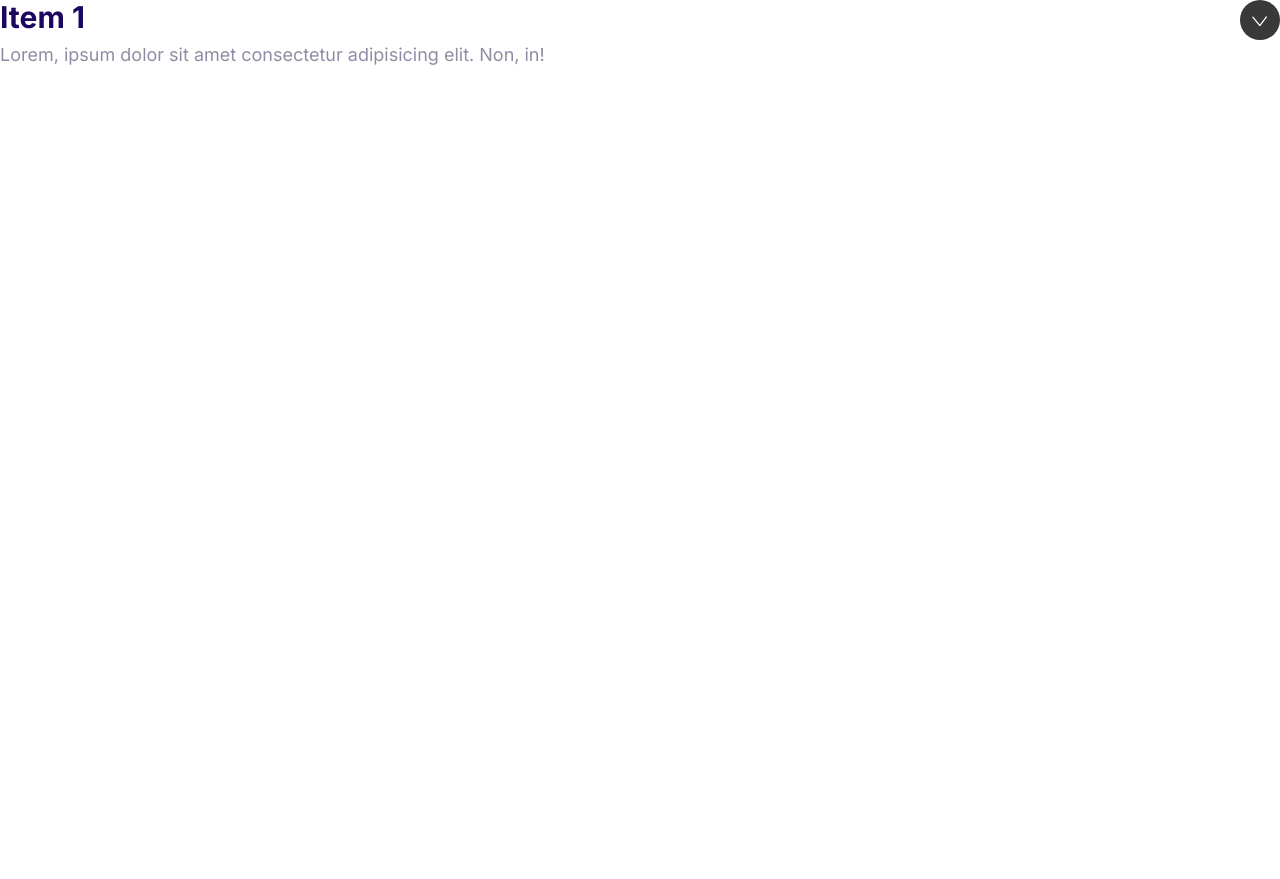
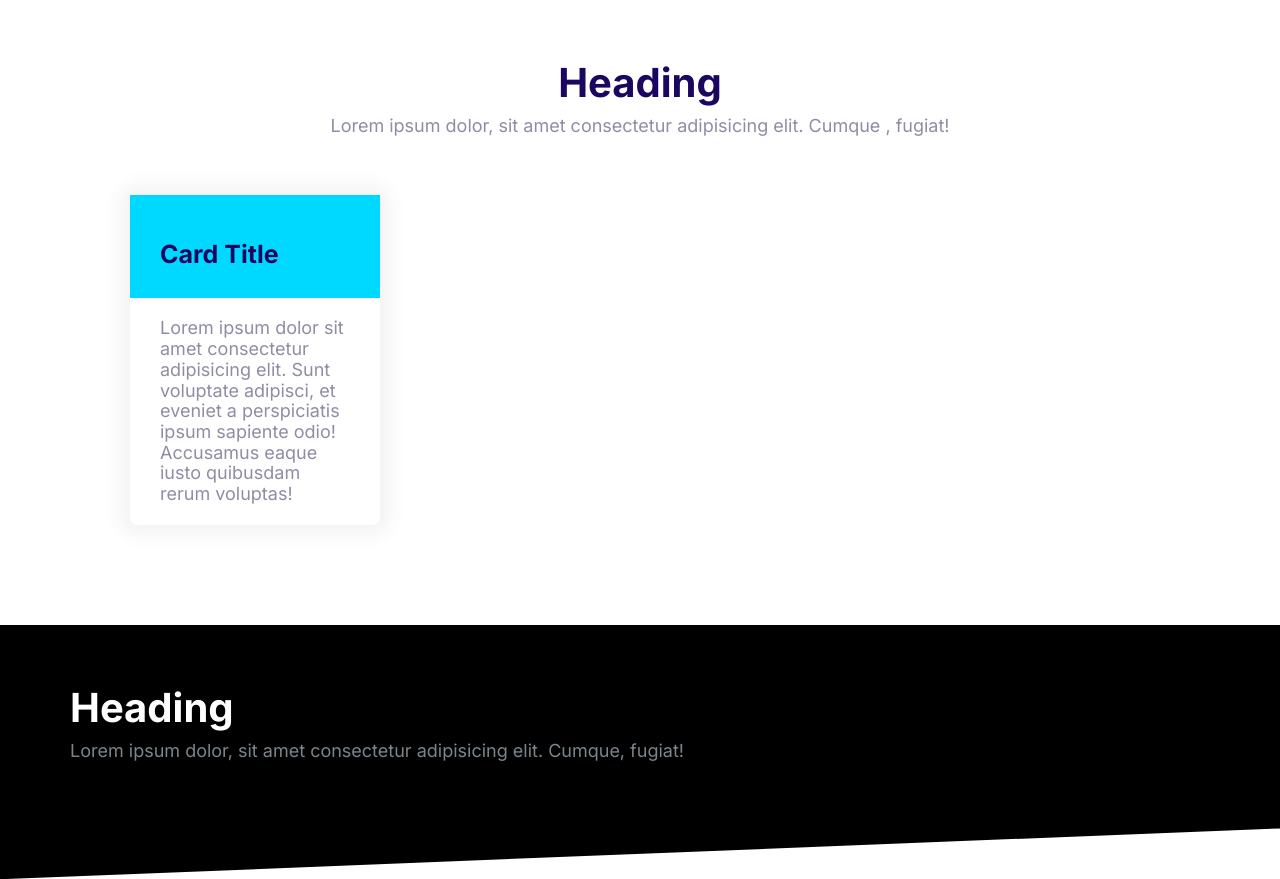
Before and after one commit to claudiobarsante/moshify, a plain HTML site: page index.html in a window 1280 px wide. Before the commit the page ends 800 px from the top, so only its background shows below. Drawn offline with Linux system fonts and the light colour scheme.

Commit message:
feat(blocks component)

```diff
--- a/css/styles.css
+++ b/css/styles.css
@@ -580,3 +580,44 @@ then tablets*/
 	max-height: 100vh; /*using max-height it's just to allow to strech the height of it's content. If instead you use just 'height' it'll strech to size of the entire viewport*/
 	opacity: 1; /*return the opacity to one it's to give a fadding effect*/
 }
+
+.block {
+	--padding-vertical: 6rem;
+	padding: var(--padding-vertical) 2rem;
+}
+
+.block__header {
+	text-align: center;
+}
+
+.block--dark {
+	background: #000;
+	color: #7b858b;
+}
+
+.block__heading {
+	margin-top: 0;
+}
+
+.block--dark .block__heading {
+	color: #fff;
+}
+
+/* clip path generator -> Clippy bennettfeely.com - to generate a cropped image */
+.block--skewed-right {
+	/*padding-bottom: 10rem; to not hardcode de value of the padding-bottom
+	and replace everytime the vertical padding of the .block class changes,
+	declare a variable and do a simple calculation */
+	padding-bottom: calc(var(--padding-vertical) + 4rem);
+	clip-path: polygon(0% 0%, 100% 0%, 100% 100%, 0% 80%);
+}
+
+.block--skewed-left {
+	padding-bottom: calc(var(--padding-vertical) + 4rem);
+	clip-path: polygon(0% 0%, 100% 0%, 100% 80%, 0% 100%);
+}
+
+.container {
+	max-width: 1140px;
+	margin: 0 auto; /*if it has free space it will be distributed equally on both sides*/
+}
--- a/index.html
+++ b/index.html
@@ -14,18 +14,32 @@
 		<link rel="stylesheet" href="css/styles.css" />
 	</head>
 	<body>
-		<div class="collapsible collapsible--expanded">
-			<header class="collapsible__header">
-				<h2 class="collapsible__heading">Item 1</h2>
-
-				<svg class="icon icon--white collapsible__chevron">
-					<use xlink:href="images/sprite.svg#chevron"></use>
-				</svg>
+		<section class="block container">
+			<header class="block__header">
+				<h2 class="block__heading">Heading</h2>
+				<p>Lorem ipsum dolor, sit amet consectetur adipisicing elit. Cumque
+					, fugiat!</p>
 			</header>
-			<div class="collapsible__content">
-				Lorem, ipsum dolor sit amet consectetur adipisicing elit. Non, in!
+				<div style="width: 30%; padding: 4rem">
+					<div class="plan">
+						<div class="card card--secondary">
+							<header class="card__header">
+							 <h3 class=>Card Title</h3>
+						  </header>
+							<div class="card__body">
+								Lorem ipsum dolor sit amet consectetur adipisicing elit. Sunt voluptate adipisci, et eveniet
+								a perspiciatis ipsum sapiente odio! Accusamus eaque iusto quibusdam rerum voluptas!
+							</div>
+						</div>
+					</div>
+				</div>
+		</section>
+		<section class="block block--dark block--skewed-left">
+			<div class="container">
+				<h2 class="block__heading">Heading</h2>
+				<p>Lorem ipsum dolor, sit amet consectetur adipisicing elit. Cumque, fugiat!</p>
 			</div>
-		</div>
+		</section>
 		<script src="js/main.js"></script>
 	</body>
 </html>
```
Also changed, not shown: components/blocks.html (added, +26 -0 lines), components/cards.html (+1 -1 lines).
